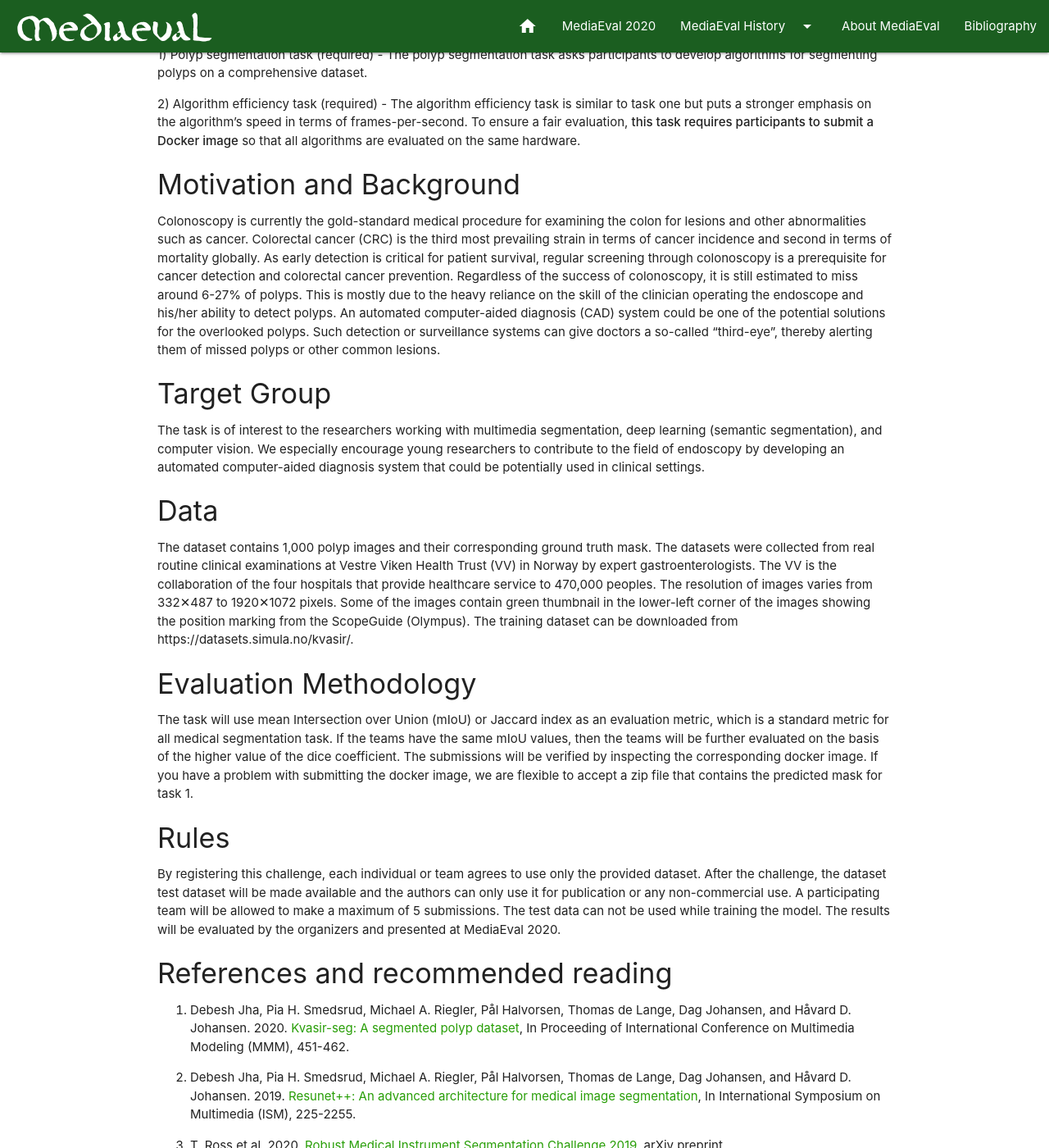
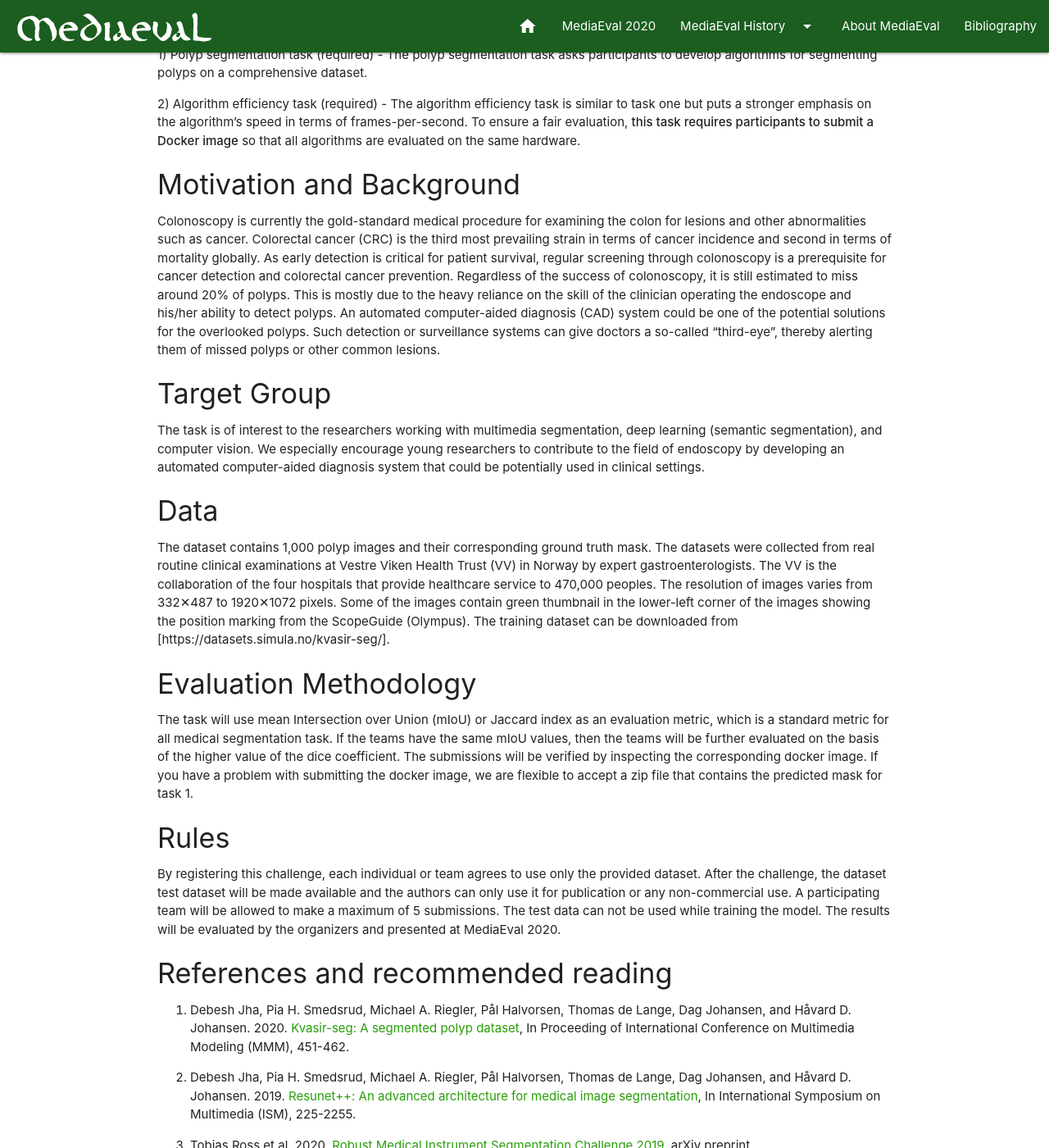
Before and after one commit to multimediaeval/multimediaeval.github.io, a Jekyll site: the page built from _editions/2020/tasks/medico.md, in a window 1280 px wide and 1400 px high, scrolled down 486 px. Shown: the whole window at 82% size. Built offline with Jekyll 4.4.1, drawn with Linux system fonts in a browser that asks for light colours; some of the changed text lies outside the part shown.

Commit message:
Update medico.md

```diff
--- a/_editions/2020/tasks/medico.md
+++ b/_editions/2020/tasks/medico.md
@@ -25,13 +25,13 @@
 2) Algorithm efficiency task (required)  - The algorithm efficiency task is similar to task one but puts a stronger emphasis on the algorithm's speed in terms of frames-per-second. To ensure a fair evaluation, **this task requires participants to submit a Docker image** so that all algorithms are evaluated on the same hardware.
 
 #### Motivation and Background
-Colonoscopy is currently the gold-standard medical procedure for examining the colon for lesions and other abnormalities such as cancer. Colorectal cancer (CRC) is the third most prevailing strain in terms of cancer incidence and second in terms of mortality globally. As early detection is critical for patient survival, regular screening through colonoscopy is a prerequisite for cancer detection and colorectal cancer prevention. Regardless of the success of colonoscopy, it is still estimated to miss around 6-27% of polyps. This is mostly due to the heavy reliance on the skill of the clinician operating the endoscope and his/her ability to detect polyps. An automated computer-aided diagnosis (CAD) system could be one of the potential solutions for the overlooked polyps. Such detection or surveillance systems can give doctors a so-called "third-eye", thereby alerting them of missed polyps or other common lesions.
+Colonoscopy is currently the gold-standard medical procedure for examining the colon for lesions and other abnormalities such as cancer. Colorectal cancer (CRC) is the third most prevailing strain in terms of cancer incidence and second in terms of mortality globally. As early detection is critical for patient survival, regular screening through colonoscopy is a prerequisite for cancer detection and colorectal cancer prevention. Regardless of the success of colonoscopy, it is still estimated to miss around 20% of polyps. This is mostly due to the heavy reliance on the skill of the clinician operating the endoscope and his/her ability to detect polyps. An automated computer-aided diagnosis (CAD) system could be one of the potential solutions for the overlooked polyps. Such detection or surveillance systems can give doctors a so-called "third-eye", thereby alerting them of missed polyps or other common lesions.
 
 #### Target Group
 The task is of interest to the researchers working with multimedia segmentation, deep learning (semantic segmentation), and computer vision. We especially encourage young researchers to contribute to the field of endoscopy by developing an automated computer-aided diagnosis system that could be potentially used in clinical settings.
 
 #### Data
-The dataset contains 1,000 polyp images and their corresponding ground truth mask. The datasets were collected from real routine clinical examinations at Vestre Viken Health Trust (VV) in Norway by expert gastroenterologists. The VV is the collaboration of the four hospitals that provide healthcare service to 470,000 peoples. The resolution of images varies from 332✕487 to 1920✕1072 pixels. Some of the images contain green thumbnail in the lower-left corner of the images showing  the position marking from the ScopeGuide (Olympus). The training dataset can be downloaded from https://datasets.simula.no/kvasir/.
+The dataset contains 1,000 polyp images and their corresponding ground truth mask. The datasets were collected from real routine clinical examinations at Vestre Viken Health Trust (VV) in Norway by expert gastroenterologists. The VV is the collaboration of the four hospitals that provide healthcare service to 470,000 peoples. The resolution of images varies from 332✕487 to 1920✕1072 pixels. Some of the images contain green thumbnail in the lower-left corner of the images showing  the position marking from the ScopeGuide (Olympus). The training dataset can be downloaded from [https://datasets.simula.no/kvasir-seg/].
 
 #### Evaluation Methodology
 The task will use mean Intersection over Union (mIoU) or Jaccard index as an evaluation metric, which is a standard metric for all medical segmentation task. If the teams have the same mIoU values, then the teams will be further evaluated on the basis of the higher value of the dice coefficient. The submissions will be verified by inspecting the corresponding docker image. If you have a problem with submitting the docker image, we are flexible to accept a zip file that contains the predicted mask for task 1.
@@ -48,9 +48,9 @@
 
 2. Debesh Jha, Pia H. Smedsrud, Michael A. Riegler, Pål Halvorsen, Thomas de Lange, Dag Johansen, and Håvard D. Johansen. 2019. [Resunet++: An advanced architecture for medical image segmentation](https://ieeexplore.ieee.org/stamp/stamp.jsp?arnumber=8959021), In International Symposium on Multimedia (ISM),  225-2255.
 
-3. T. Ross et al. 2020. [Robust Medical Instrument Segmentation Challenge 2019](https://arxiv.org/abs/2003.10299), arXiv preprint.
+3. Tobias Ross et al. 2020. [Robust Medical Instrument Segmentation Challenge 2019](https://arxiv.org/abs/2003.10299), arXiv preprint.
 
-4. M. Alan et al. 2019. [2017 Robotic Instrument Segmentation Challenge](https://arxiv.org/abs/1902.06426), arXiv preprint.
+4. Sharib Ali et al. 2020. [An objective comparison of detection and segmentation algorithms for artefacts in clinical endoscopy (https://www.nature.com/articles/s41598-020-59413-5.pdf), Scientific Data.
 
 
 #### Task Organizers
```
